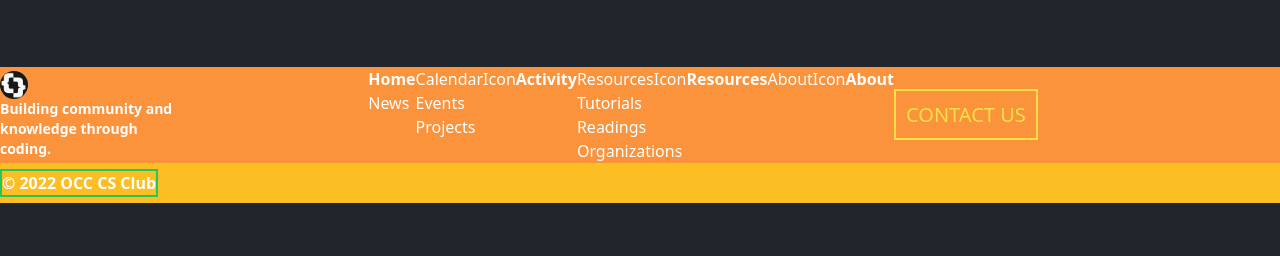
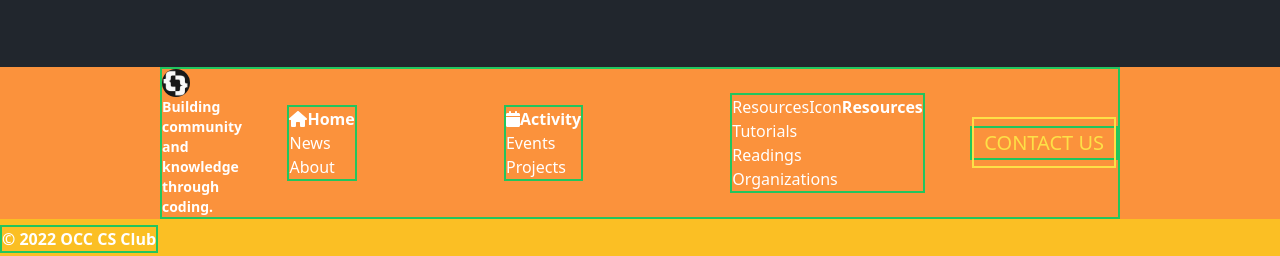
Before and after one commit to Computer-Science-Club-OCC/Computer-Science-Club-OCC.github.io, a React (Vite) app in the folder client/: page /homepage in a window 1280 px wide. Shown: the part 1691-1947 px from the top of the page. Before the commit the page ends 1894 px from the top, so only its background shows below. Built offline with nearby package versions, Linux system fonts and the light colour scheme.

Commit message:
aligned and  added icons

```diff
--- a/client/src/components/footer/Footer.jsx
+++ b/client/src/components/footer/Footer.jsx
@@ -1,12 +1,14 @@
 import { Link } from "react-router-dom";
 import ClubLogo from "../../asset/images/club-logo.png";
 import { FontAwesomeIcon } from "@fortawesome/react-fontawesome";
+import { faCalendar, faHouse } from "@fortawesome/free-solid-svg-icons";
+
 
 function Footer() {
     return (
         <footer className="text-white bg-orange-400">
-            <div className="flex items-center m-auto">
-				<div className="logo-space  w-fit">
+            <div className="flex items-center justify-between border-2 border-green-500 w-3/4 m-auto">
+				<div className="logo-space  w-[80px]">
 					<div className="logo-box w-fit">
 						<img
 							className="w-7 h-7 rounded-full"
@@ -18,12 +20,12 @@ function Footer() {
 						</p>
 					</div>
 				</div>
-				<div className="flex">
-					<ul className="flex flex-col">
+				<div className="flex items-center content-baseline justify-between border-blue-500 w-2/3">
+					<ul className="flex flex-col border-2 border-green-500">
 						<li className="footer-link-container-header">
 							<Link to="/homepage" className="footer-link">
 								<span>
-									<FontAwesomeIcon icon="fa-brands fa-google" />
+									<FontAwesomeIcon icon={faHouse} />
 								</span>
 								<span className="footer-title">
 									<strong>Home</strong>
@@ -35,12 +37,17 @@ function Footer() {
 								<span className="sublink-name">News</span>
 							</Link>
 						</li>
+						<li>
+							<Link to="/homepage">
+								<span>About</span>
+							</Link>
+						</li>
 					</ul>
-					<ul className="flex flex-col">
+					<ul className="flex flex-col border-2 border-green-500">
 						<li className="footer-link-container-header">
 							<Link to="" className="footer-link">
 								<span>
-									CalendarIcon
+								<FontAwesomeIcon icon={faCalendar} />
 								</span>
 								<span className="footer-title">
 									<strong>Activity</strong>
@@ -58,7 +65,7 @@ function Footer() {
 							</Link>
 						</li>
 					</ul>
-					<ul className="flex flex-col" id="resources-links">
+					<ul className="flex flex-col border-2 border-green-500" id="resources-links">
 						<li className="footer-link-container-header">
 							<Link
 								to="/resources"
@@ -101,24 +108,9 @@ function Footer() {
 							</Link>
 						</li>
 					</ul>
-					<ul className="flex flex-col" id="about-box">
-						<li className="footer-link-container-header">
-							<Link
-								to="/homepage"
-								className="footer-link"
-								state={{ section: 1 }}
-							>
-								<span>
-									AboutIcon
-								</span>
-								<span className="footer-title">
-									<strong>About</strong>
-								</span>
-							</Link>
-						</li>
-					</ul>
+
 				</div>
-				<div className="contact-button">
+				<div className="contact-button border-2 border-green-500 w-fit h-fit">
 					<Link
 						to="/homepage"
 						className="border-2 border-yellow-300 text-[20px] min-w-fit text-yellow-300 p-2.5 hover:text-black hover:bg-yellow-300"
```
